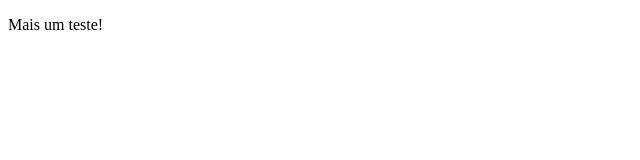
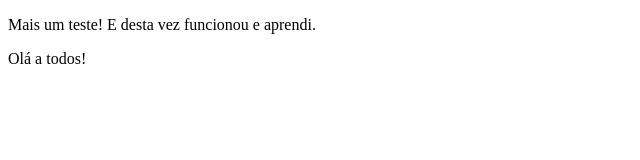
Before and after one commit to RafaellCabral/MeusTestesComGit, a plain HTML site: page meustestes.html in a window 1280 px wide. Shown: the whole page, without its empty margins (0-640 px from the left). Drawn offline with Linux system fonts and the light colour scheme.

Commit message:
pequenas alterações de aprendizado

```diff
--- a/meustestes.html
+++ b/meustestes.html
@@ -9,7 +9,8 @@
 </head>
 
 <body>
-    <p>Mais um teste!</p>
+    <p>Mais um teste! E desta vez funcionou e aprendi.</p>
+    <p>Olá a todos!</p>
 </body>
 
 </html>
```
Also changed, not shown: index.html (+1 -0 lines).
